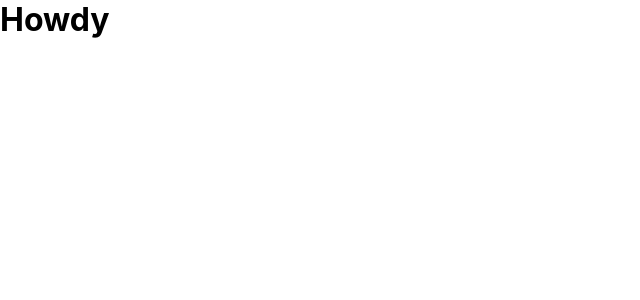
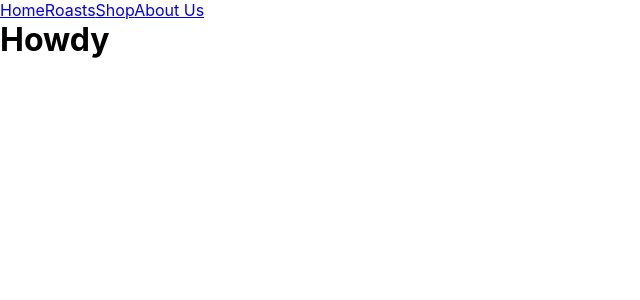
Before and after one commit to samkphillips/CuppaCo, a React (Create React App) app in the folder main/client/: page / in a window 1280 px wide. Shown: the top 300 px of the page, without its empty margins (0-640 px from the left). Built offline with nearby package versions, Linux system fonts and the light colour scheme.

Commit message:
Header shows up

```diff
--- a/main/client/src/App.js
+++ b/main/client/src/App.js
@@ -1,8 +1,11 @@
+import { Route, Switch } from 'react-router-dom'
 import './App.css'
+import Header from './components/Header'
 
 function App() {
   return (
     <div className="App">
+      <Header />
       <h1>Howdy</h1>
     </div>
   )
```
